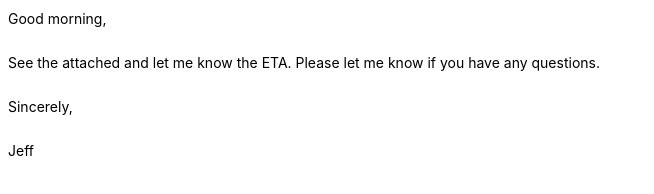
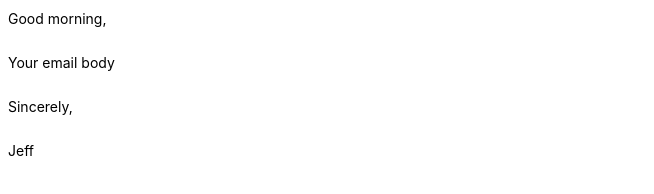
Before and after one commit to dof1amingo/nodemailer, a plain HTML site: page letter.html in a window 1280 px wide. Shown: the whole page, without its empty margins (0-654 px from the left). Drawn offline with Linux system fonts and the light colour scheme.

Commit message:
Update letter.html

```diff
--- a/letter.html
+++ b/letter.html
@@ -6,8 +6,7 @@
     <P style='FONT-SIZE: 14px; FONT-FAMILY: -apple-system, BlinkMacSystemFont, "Helvetica Neue", "Segoe UI", Arial, sans-serif, "Apple Color Emoji", "Segoe UI Emoji", "Segoe UI Symbol"; WHITE-SPACE: normal; WORD-SPACING: 0px; TEXT-TRANSFORM: none; FONT-WEIGHT: 400; COLOR: rgb(43,46,47); FONT-STYLE: normal; ORPHANS: 2; WIDOWS: 2; MARGIN: 0px; LETTER-SPACING: normal; LINE-HEIGHT: 22px; BACKGROUND-COLOR: rgb(255,255,255); TEXT-INDENT: 0px; font-variant-ligatures: normal; font-variant-caps: normal; -webkit-text-stroke-width: 0px; text-decoration-thickness: initial; text-decoration-style: initial; text-decoration-color: initial'
         dir=ltr>&nbsp;</P>
     <P style='FONT-SIZE: 14px; FONT-FAMILY: -apple-system, BlinkMacSystemFont, "Helvetica Neue", "Segoe UI", Arial, sans-serif, "Apple Color Emoji", "Segoe UI Emoji", "Segoe UI Symbol"; WHITE-SPACE: normal; WORD-SPACING: 0px; TEXT-TRANSFORM: none; FONT-WEIGHT: 400; COLOR: rgb(43,46,47); FONT-STYLE: normal; ORPHANS: 2; WIDOWS: 2; MARGIN: 0px; LETTER-SPACING: normal; LINE-HEIGHT: 22px; BACKGROUND-COLOR: rgb(255,255,255); TEXT-INDENT: 0px; font-variant-ligatures: normal; font-variant-caps: normal; -webkit-text-stroke-width: 0px; text-decoration-thickness: initial; text-decoration-style: initial; text-decoration-color: initial'
-        dir=ltr><SPAN style="COLOR: rgb(0,0,0)">See the attached and let me know the ETA. Please let me know if you have
-            any questions.</SPAN><BR><BR><SPAN style="COLOR: rgb(0,0,0)">Sincerely,</SPAN><BR><BR><SPAN
+        dir=ltr><SPAN style="COLOR: rgb(0,0,0)">Your email body</SPAN><BR><BR><SPAN style="COLOR: rgb(0,0,0)">Sincerely,</SPAN><BR><BR><SPAN
             style="COLOR: rgb(0,0,0)">Jeff</SPAN></P>
 </BODY>
 
```
